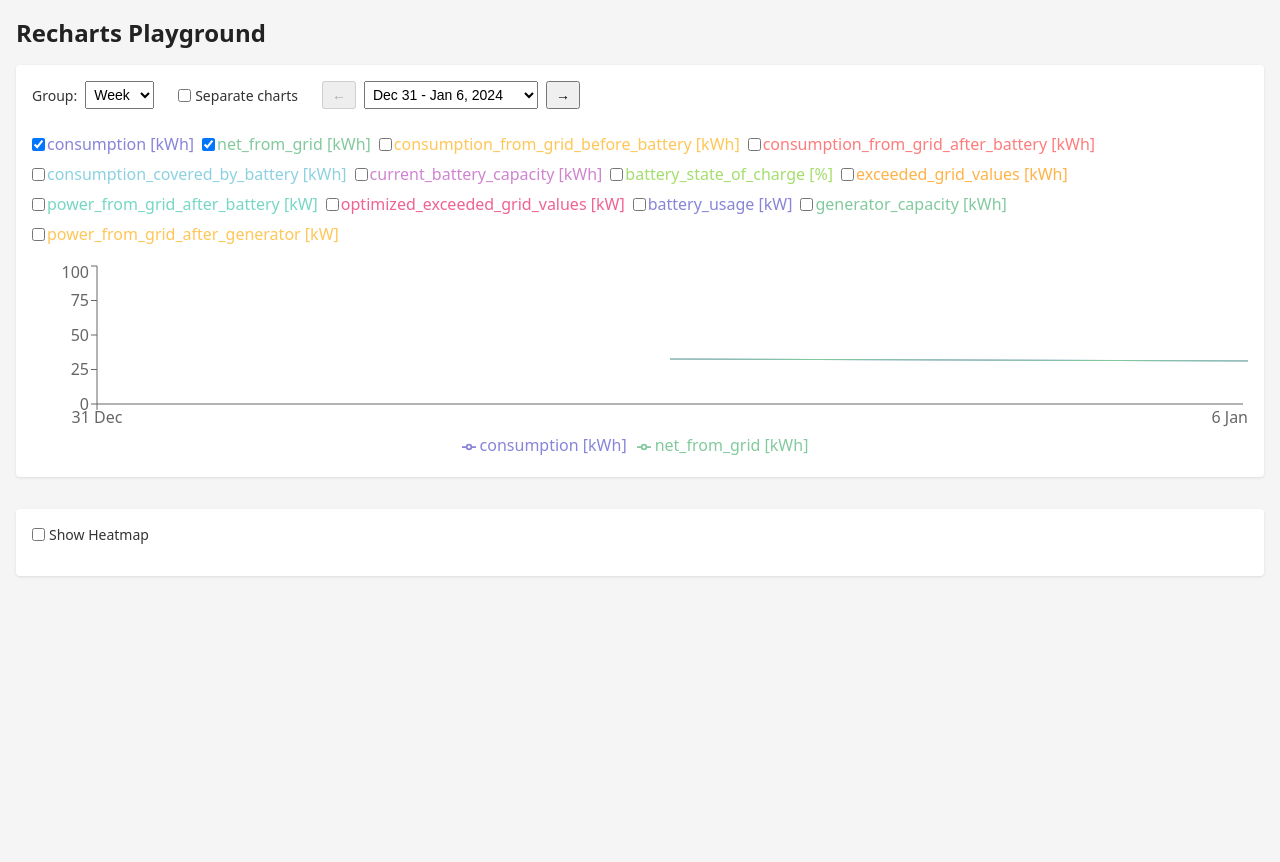
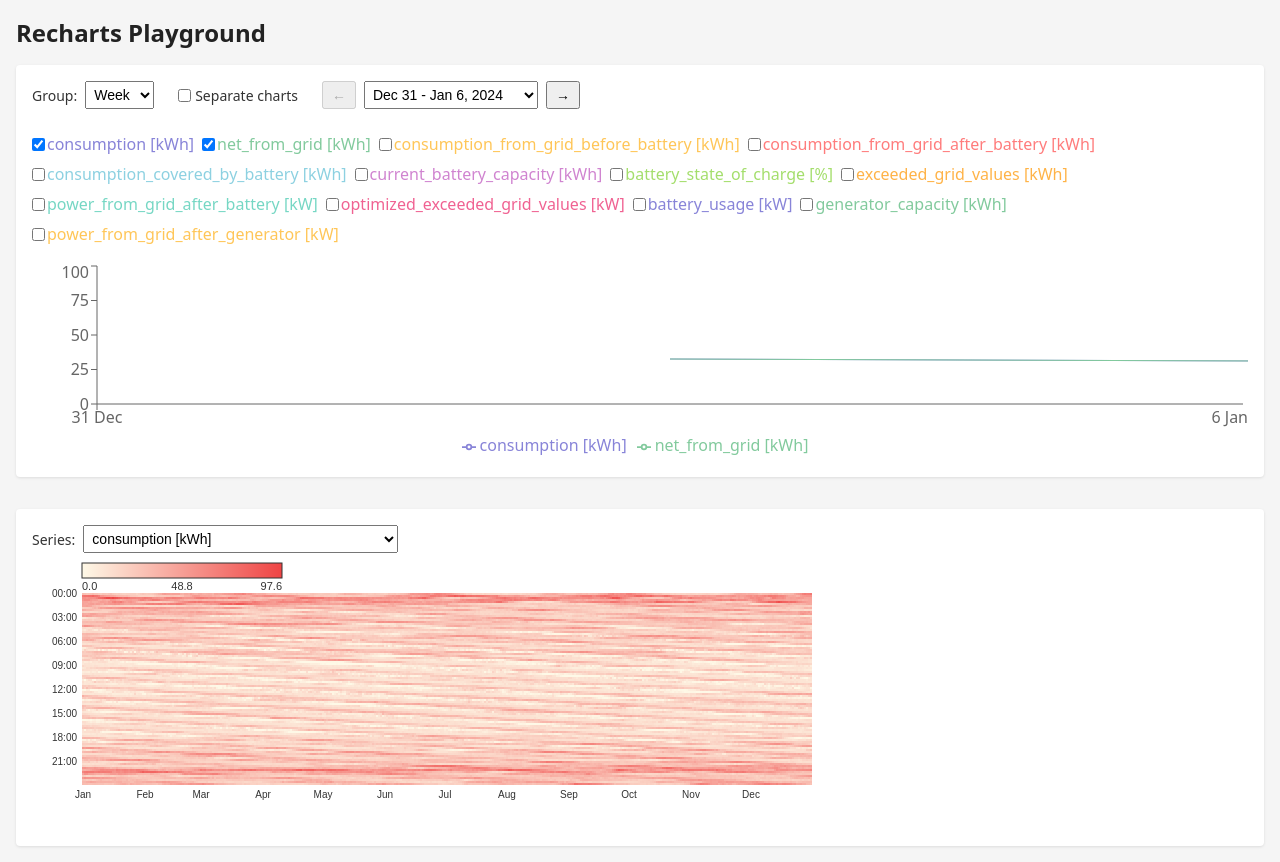
Before and after one commit to Joxter/chart, a React (Vite) app: page / in a window 1280 px wide. Before the commit the page ends 800 px from the top, so only its background shows below. Built offline with nearby package versions, Linux system fonts and the light colour scheme.

Commit message:
prettier

```diff
--- a/package.json
+++ b/package.json
@@ -10,6 +10,7 @@
   "dependencies": {
     "@types/d3": "^7.4.3",
     "d3": "^7.9.0",
+    "prettier": "^3.6.2",
     "react": "^18.3.1",
     "react-dom": "^18.3.1",
     "recharts": "^3.3.0"
--- a/src/App.tsx
+++ b/src/App.tsx
@@ -1,62 +1,74 @@
-import { useState, useMemo, useCallback, useEffect } from 'react';
+import { useState, useMemo, useCallback, useEffect } from "react";
 import {
   LineChart,
   Line,
   XAxis,
   YAxis,
-  CartesianGrid,
   Tooltip,
   Legend,
   ResponsiveContainer,
-} from 'recharts';
-import { splitByPeriod, preprocessData, type AggregationPeriod } from './utils';
-import Heatmap from './Heatmap';
+} from "recharts";
+import { splitByPeriod, preprocessData, type AggregationPeriod } from "./utils";
+import Heatmap from "./Heatmap";
 
 const COLORS = [
-  '#8884d8', '#82ca9d', '#ffc658', '#ff7c7c', '#8dd1e1',
-  '#d084d0', '#a4de6c', '#ffb347', '#76d7c4', '#f06292',
+  "#8884d8",
+  "#82ca9d",
+  "#ffc658",
+  "#ff7c7c",
+  "#8dd1e1",
+  "#d084d0",
+  "#a4de6c",
+  "#ffb347",
+  "#76d7c4",
+  "#f06292",
 ];
 
 function App() {
   const [calc_ps, setCalcPs] = useState<Record<string, number[]> | null>(null);
   const [loading, setLoading] = useState(true);
-  const [aggregation, setAggregation] = useState<AggregationPeriod>('week');
+  const [aggregation, setAggregation] = useState<AggregationPeriod>("week");
   const [selectedPeriodIndex, setSelectedPeriodIndex] = useState<number>(0);
-  const [displayMode, setDisplayMode] = useState<'combined' | 'separate'>('combined');
+  const [displayMode, setDisplayMode] = useState<"combined" | "separate">(
+    "combined",
+  );
   const [allInOne, setAllInOne] = useState(false);
-  const [showHeatmap, setShowHeatmap] = useState(false);
-  const [heatmapKey, setHeatmapKey] = useState<string>('');
+  const [heatmapKey, setHeatmapKey] = useState<string>("");
 
   // Fetch data on mount
   useEffect(() => {
-    fetch('/calculationPS_small.json')
-      .then(res => {
+    fetch("/calculationPS_small.json")
+      .then((res) => {
         return res.json();
       })
-      .then(data => {
+      .then((data) => {
         const processedData = preprocessData(data);
         setCalcPs(processedData);
         setLoading(false);
       })
-      .catch(err => {
-        console.error('Failed to load data:', err);
+      .catch((err) => {
+        console.error("Failed to load data:", err);
         setLoading(false);
       });
   }, []);
 
   // Filter out 'date' and internal keys from data keys since they're not series data
-  const dataKeys = useMemo(() =>
-    calc_ps ? Object.keys(calc_ps).filter(key =>
-      key !== 'date' && !key.startsWith('_')
-    ) : [],
-  [calc_ps]);
+  const dataKeys = useMemo(
+    () =>
+      calc_ps
+        ? Object.keys(calc_ps).filter(
+            (key) => key !== "date" && !key.startsWith("_"),
+          )
+        : [],
+    [calc_ps],
+  );
   const [selectedKeys, setSelectedKeys] = useState<Set<string>>(new Set());
 
   // Initialize selected keys when data loads
   useEffect(() => {
     if (dataKeys.length > 0 && selectedKeys.size === 0) {
       setSelectedKeys(new Set(dataKeys.slice(0, 2)));
-      setHeatmapKey(dataKeys[0] || '');
+      setHeatmapKey(dataKeys[0] || "");
     }
     // eslint-disable-next-line react-hooks/exhaustive-deps
   }, [dataKeys]);
@@ -99,7 +111,7 @@ function App() {
 
     for (let i = 0; i < arrayLength; i++) {
       const point: Record<string, number> = { date: processedData.date[i] };
-      selectedKeysArray.forEach(key => {
+      selectedKeysArray.forEach((key) => {
         point[key] = processedData[key][i];
       });
       result.push(point);
@@ -111,7 +123,7 @@ function App() {
 
   // Get combined data for all periods (for "all in one" mode)
   const allPeriodsChartData = useMemo(() => {
-    if (periods.length === 0 || !allInOne || displayMode !== 'separate') {
+    if (periods.length === 0 || !allInOne || displayMode !== "separate") {
       return null;
     }
 
@@ -120,7 +132,7 @@ function App() {
 
     // Find the maximum length across all periods
     let maxLength = 0;
-    periods.forEach(period => {
+    periods.forEach((period) => {
       maxLength = Math.max(maxLength, period.data.date.length);
     });
 
@@ -132,16 +144,19 @@ function App() {
       // For each period, add data for each key
       periods.forEach((period, periodIndex) => {
         const periodData = period.data;
-        selectedKeysArray.forEach(key => {
+        selectedKeysArray.forEach((key) => {
           const dataKey = `${key}_p${periodIndex}`;
-          point[dataKey] = i < periodData.date.length ? periodData[key][i] : null;
+          point[dataKey] =
+            i < periodData.date.length ? periodData[key][i] : null;
         });
       });
 
       result.push(point);
     }
 
-    console.log(`allPeriodsChartData: ${(performance.now() - startTime).toFixed(1)}ms`);
+    console.log(
+      `allPeriodsChartData: ${(performance.now() - startTime).toFixed(1)}ms`,
+    );
     return result;
   }, [periods, selectedKeys, allInOne, displayMode]);
 
@@ -163,12 +178,14 @@ function App() {
     // Take only the data we need (first 365 days)
     const heatmapArray = data.slice(0, totalCells);
 
-    console.log(`heatmapData prepared: ${(performance.now() - startTime).toFixed(1)}ms, length: ${heatmapArray.length}`);
+    console.log(
+      `heatmapData prepared: ${(performance.now() - startTime).toFixed(1)}ms, length: ${heatmapArray.length}`,
+    );
     return heatmapArray;
   }, [calc_ps, heatmapKey]);
 
   const toggleKey = useCallback((key: string) => {
-    setSelectedKeys(prev => {
+    setSelectedKeys((prev) => {
       const newSet = new Set(prev);
       if (newSet.has(key)) {
         newSet.delete(key);
@@ -179,37 +196,53 @@ function App() {
     });
   }, []);
 
-  const formatDate = useCallback((timestamp: number) => {
+  const formatDate = useCallback(
+    (timestamp: number) => {
       const date = new Date(timestamp);
 
       // For period-based views, show time within the period
-    if (aggregation === 'day') {
-      return date.toLocaleTimeString('en-UK', {
-        hour: '2-digit',
-        minute: '2-digit'
+      if (aggregation === "day") {
+        return date.toLocaleTimeString("en-UK", {
+          hour: "2-digit",
+          minute: "2-digit",
         });
       }
 
-    return date.toLocaleDateString('en-UK', {
-      month: 'short',
-      day: 'numeric',
+      return date.toLocaleDateString("en-UK", {
+        month: "short",
+        day: "numeric",
       });
-  }, [aggregation]);
+    },
+    [aggregation],
+  );
 
   // Memoize heatmap label functions to prevent unnecessary re-renders
   const heatmapXAxisLabels = useCallback((col: number) => {
     const monthStarts = [0, 31, 59, 90, 120, 151, 181, 212, 243, 273, 304, 334];
-    const monthNames = ['Jan', 'Feb', 'Mar', 'Apr', 'May', 'Jun', 'Jul', 'Aug', 'Sep', 'Oct', 'Nov', 'Dec'];
+    const monthNames = [
+      "Jan",
+      "Feb",
+      "Mar",
+      "Apr",
+      "May",
+      "Jun",
+      "Jul",
+      "Aug",
+      "Sep",
+      "Oct",
+      "Nov",
+      "Dec",
+    ];
     const monthIndex = monthStarts.indexOf(col);
-    return monthIndex !== -1 ? monthNames[monthIndex] : '';
+    return monthIndex !== -1 ? monthNames[monthIndex] : "";
   }, []);
 
   const heatmapYAxisLabels = useCallback((row: number) => {
     if (row % 12 === 0) {
       const hour = Math.floor(row / 4);
-      return `${hour.toString().padStart(2, '0')}:00`;
+      return `${hour.toString().padStart(2, "0")}:00`;
     }
-    return '';
+    return "";
   }, []);
 
   const heatmapValueFormatter = useCallback((v: number) => v.toFixed(1), []);
@@ -241,9 +274,17 @@ function App() {
       <h1>Recharts Playground</h1>
 
       <div className="chart-section">
-        <div style={{ display: 'flex', gap: '1.5rem', alignItems: 'center', marginBottom: '1rem', flexWrap: 'wrap' }}>
-          <div style={{ display: 'flex', gap: '0.5rem', alignItems: 'center' }}>
-            <span style={{ fontSize: '0.875rem', whiteSpace: 'nowrap' }}>
+        <div
+          style={{
+            display: "flex",
+            gap: "1.5rem",
+            alignItems: "center",
+            marginBottom: "1rem",
+            flexWrap: "wrap",
+          }}
+        >
+          <div style={{ display: "flex", gap: "0.5rem", alignItems: "center" }}>
+            <span style={{ fontSize: "0.875rem", whiteSpace: "nowrap" }}>
               Group:
             </span>
             <select
@@ -252,7 +293,11 @@ function App() {
                 setAggregation(e.target.value as AggregationPeriod);
                 setSelectedPeriodIndex(0);
               }}
-              style={{ fontSize: '0.875rem', padding: '0.25rem', cursor: 'pointer' }}
+              style={{
+                fontSize: "0.875rem",
+                padding: "0.25rem",
+                cursor: "pointer",
+              }}
             >
               <option value="none">None</option>
               <option value="day">Day</option>
@@ -260,37 +305,62 @@ function App() {
               <option value="month">Month</option>
             </select>
           </div>
-          <label style={{ display: 'flex', alignItems: 'center', gap: '0.25rem' }}>
+          <label
+            style={{ display: "flex", alignItems: "center", gap: "0.25rem" }}
+          >
             <input
               type="checkbox"
-              checked={displayMode === 'separate'}
-              onChange={(e) => setDisplayMode(e.target.checked ? 'separate' : 'combined')}
+              checked={displayMode === "separate"}
+              onChange={(e) =>
+                setDisplayMode(e.target.checked ? "separate" : "combined")
+              }
             />
-            <span style={{ fontSize: '0.875rem' }}>Separate charts</span>
+            <span style={{ fontSize: "0.875rem" }}>Separate charts</span>
           </label>
-          {displayMode === 'separate' && aggregation !== 'none' && periods.length > 1 && (
-            <label style={{ display: 'flex', alignItems: 'center', gap: '0.25rem' }}>
+          {displayMode === "separate" &&
+            aggregation !== "none" &&
+            periods.length > 1 && (
+              <label
+                style={{
+                  display: "flex",
+                  alignItems: "center",
+                  gap: "0.25rem",
+                }}
+              >
                 <input
                   type="checkbox"
                   checked={allInOne}
                   onChange={(e) => setAllInOne(e.target.checked)}
                 />
-              <span style={{ fontSize: '0.875rem' }}>All in one</span>
+                <span style={{ fontSize: "0.875rem" }}>All in one</span>
               </label>
             )}
-          {aggregation !== 'none' && periods.length > 1 && (
-            <div style={{ display: 'flex', gap: '0.5rem', alignItems: 'center' }}>
+          {aggregation !== "none" && periods.length > 1 && (
+            <div
+              style={{ display: "flex", gap: "0.5rem", alignItems: "center" }}
+            >
               <button
-                onClick={() => setSelectedPeriodIndex(Math.max(0, selectedPeriodIndex - 1))}
+                onClick={() =>
+                  setSelectedPeriodIndex(Math.max(0, selectedPeriodIndex - 1))
+                }
                 disabled={selectedPeriodIndex === 0}
-                style={{ fontSize: '0.875rem', padding: '0.25rem 0.5rem', cursor: 'pointer' }}
+                style={{
+                  fontSize: "0.875rem",
+                  padding: "0.25rem 0.5rem",
+                  cursor: "pointer",
+                }}
               >
                 ←
               </button>
               <select
                 value={selectedPeriodIndex}
                 onChange={(e) => setSelectedPeriodIndex(Number(e.target.value))}
-                style={{ fontSize: '0.875rem', padding: '0.25rem', cursor: 'pointer', minWidth: '150px' }}
+                style={{
+                  fontSize: "0.875rem",
+                  padding: "0.25rem",
+                  cursor: "pointer",
+                  minWidth: "150px",
+                }}
               >
                 {periods.map((period, index) => (
                   <option key={index} value={index}>
@@ -299,29 +369,42 @@ function App() {
                 ))}
               </select>
               <button
-                onClick={() => setSelectedPeriodIndex(Math.min(periods.length - 1, selectedPeriodIndex + 1))}
+                onClick={() =>
+                  setSelectedPeriodIndex(
+                    Math.min(periods.length - 1, selectedPeriodIndex + 1),
+                  )
+                }
                 disabled={selectedPeriodIndex === periods.length - 1}
-                style={{ fontSize: '0.875rem', padding: '0.25rem 0.5rem', cursor: 'pointer' }}
+                style={{
+                  fontSize: "0.875rem",
+                  padding: "0.25rem 0.5rem",
+                  cursor: "pointer",
+                }}
               >
                 →
               </button>
             </div>
           )}
-          <div style={{ display: 'flex', gap: '8px', flexWrap: 'wrap' }}>
+          <div style={{ display: "flex", gap: "8px", flexWrap: "wrap" }}>
             {dataKeys.map((key, index) => (
-              <label key={key} style={{ display: 'flex', alignItems: 'center', gap: '2px' }}>
+              <label
+                key={key}
+                style={{ display: "flex", alignItems: "center", gap: "2px" }}
+              >
                 <input
                   type="checkbox"
                   checked={selectedKeys.has(key)}
                   onChange={() => toggleKey(key)}
                 />
-                <span style={{ color: COLORS[index % COLORS.length] }}>{key}</span>
+                <span style={{ color: COLORS[index % COLORS.length] }}>
+                  {key}
+                </span>
               </label>
             ))}
           </div>
         </div>
 
-        {displayMode === 'combined' ? (
+        {displayMode === "combined" ? (
           <ResponsiveContainer width="100%" height={200}>
             <LineChart data={chartData}>
               <XAxis
@@ -351,17 +434,24 @@ function App() {
             </LineChart>
           </ResponsiveContainer>
         ) : (
-          <div style={{ display: 'flex', flexDirection: 'column', gap: '1rem' }}>
+          <div
+            style={{ display: "flex", flexDirection: "column", gap: "1rem" }}
+          >
             {Array.from(selectedKeys).map((key) => {
               const useAllInOne = allInOne && allPeriodsChartData;
               const data = useAllInOne ? allPeriodsChartData : chartData;
-              const xAxisKey = useAllInOne ? 'index' : 'date';
+              const xAxisKey = useAllInOne ? "index" : "date";
 
               return (
-                <div key={key} style={{ display: 'flex', flexDirection: 'column' }}>
-                  <p style={{
-                    color: COLORS[dataKeys.indexOf(key) % COLORS.length]
-                  }}>
+                <div
+                  key={key}
+                  style={{ display: "flex", flexDirection: "column" }}
+                >
+                  <p
+                    style={{
+                      color: COLORS[dataKeys.indexOf(key) % COLORS.length],
+                    }}
+                  >
                     {key}
                   </p>
                   <ResponsiveContainer width="100%" height={150}>
@@ -369,17 +459,19 @@ function App() {
                       <XAxis
                         dataKey={xAxisKey}
                         tickFormatter={useAllInOne ? undefined : formatDate}
-                        scale={useAllInOne ? 'auto' : 'time'}
+                        scale={useAllInOne ? "auto" : "time"}
                         minTickGap={40}
                       />
                       <YAxis />
-                      {!useAllInOne && <Tooltip
-                        labelFormatter={useAllInOne
+                      {!useAllInOne && (
+                        <Tooltip
+                          labelFormatter={
+                            useAllInOne
                               ? (value) => `Index: ${value}`
                               : (value) => new Date(value).toLocaleString()
                           }
                         />
-                      }
+                      )}
                       {useAllInOne ? (
                         // Render a line for each period with opacity
                         periods.map((_, periodIndex) => (
@@ -387,11 +479,26 @@ function App() {
                             key={`${key}_p${periodIndex}`}
                             type="monotone"
                             dataKey={`${key}_p${periodIndex}`}
-                            stroke={selectedPeriodIndex ===periodIndex ? COLORS[dataKeys.indexOf(key) % COLORS.length] : '#999'}
-                            strokeWidth={selectedPeriodIndex ===periodIndex ? 2 : 1}
-                            strokeOpacity={selectedPeriodIndex ===periodIndex ? 1 : Math.max(1 / (periods.length / 3), 0.05)}
+                            stroke={
+                              selectedPeriodIndex === periodIndex
+                                ? COLORS[dataKeys.indexOf(key) % COLORS.length]
+                                : "#999"
+                            }
+                            strokeWidth={
+                              selectedPeriodIndex === periodIndex ? 2 : 1
+                            }
+                            strokeOpacity={
+                              selectedPeriodIndex === periodIndex
+                                ? 1
+                                : Math.max(1 / (periods.length / 3), 0.05)
+                            }
                             dot={false}
-                            style={{zIndex: selectedPeriodIndex ===periodIndex ? '20': '1'}}
+                            style={{
+                              zIndex:
+                                selectedPeriodIndex === periodIndex
+                                  ? "20"
+                                  : "1",
+                            }}
                             isAnimationActive={false}
                             connectNulls={false}
                           />
@@ -416,23 +523,17 @@ function App() {
       </div>
 
       {/* Heatmap Section */}
-      <div className="chart-section" style={{ marginTop: '2rem' }}>
-        <div style={{ display: 'flex', gap: '1rem', alignItems: 'center', marginBottom: '1rem', flexWrap: 'wrap' }}>
-          <label style={{ display: 'flex', alignItems: 'center', gap: '0.25rem' }}>
-            <input
-              type="checkbox"
-              checked={showHeatmap}
-              onChange={(e) => setShowHeatmap(e.target.checked)}
-            />
-            <span style={{ fontSize: '0.875rem' }}>Show Heatmap</span>
-          </label>
-          {showHeatmap && (
-            <div style={{ display: 'flex', gap: '0.5rem', alignItems: 'center' }}>
-              <span style={{ fontSize: '0.875rem' }}>Series:</span>
+      <div className="chart-section" style={{ marginTop: "2rem" }}>
+        <div style={{ display: "flex", gap: "0.5rem", alignItems: "center" }}>
+          <span style={{ fontSize: "0.875rem" }}>Series:</span>
           <select
             value={heatmapKey}
             onChange={(e) => setHeatmapKey(e.target.value)}
-                style={{ fontSize: '0.875rem', padding: '0.25rem', cursor: 'pointer' }}
+            style={{
+              fontSize: "0.875rem",
+              padding: "0.25rem",
+              cursor: "pointer",
+            }}
           >
             {dataKeys.map((key) => (
               <option key={key} value={key}>
@@ -441,11 +542,10 @@ function App() {
             ))}
           </select>
         </div>
-          )}
-        </div>
-
-        {showHeatmap && heatmapData.length > 0 && (
-          <div style={{ overflowX: 'auto', overflowY: 'auto', maxHeight: '600px' }}>
+        {heatmapData.length > 0 && (
+          <div
+            style={{ overflowX: "auto", overflowY: "auto", maxHeight: "600px" }}
+          >
             <Heatmap
               data={heatmapData}
               rows={96}
@@ -453,7 +553,7 @@ function App() {
               cellWidth={2}
               cellHeight={2}
               cellGap={0}
-              colorScale={['#22c55e', '#fef9e7', '#ef4444']}
+              colorScale={["#22c55e", "#fef9e7", "#ef4444"]}
               margins={{ top: 40, right: 20, bottom: 40, left: 50 }}
               showAxes={true}
               showTooltip={true}
```
Also changed, not shown: 2 other files (tests, documents, lock files or other folders). Lines whose indentation alone changed are shown as unchanged.
